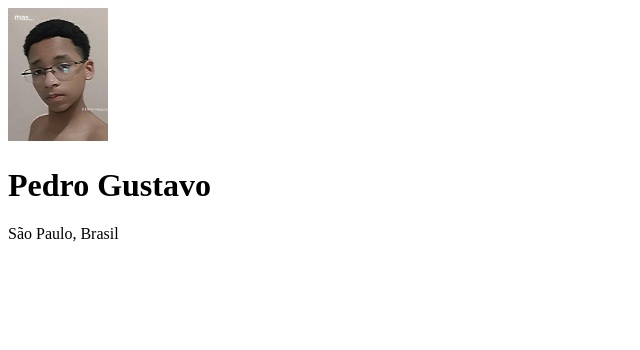
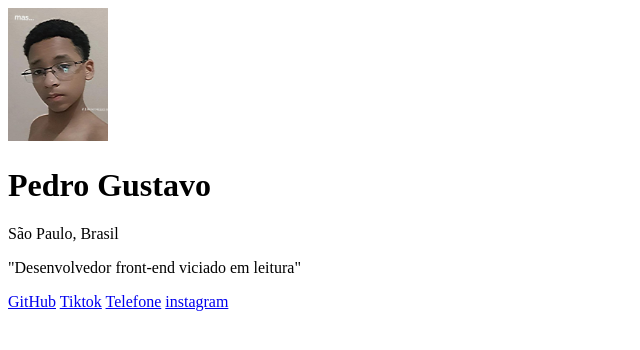
Before and after one commit to Pedrogustavim/meus-links, a plain HTML site: page index.html in a window 1280 px wide. Shown: the whole page, without its empty margins (0-640 px from the left). Drawn offline with Linux system fonts and the light colour scheme.

Commit message:
terminino do desenvolvimento do HTML

```diff
--- a/index.html
+++ b/index.html
@@ -10,6 +10,13 @@
         <img src="./050dd090-3373-4077-90fa-874e96f71db9.jpg" alt="Imagem do criador da pagina de links, Pedro Gustavo" width="100">
          <h1>Pedro Gustavo</h1>
          <p>São Paulo, Brasil</p>
+
+        <p>"Desenvolvedor front-end viciado em leitura"</p>
+
+        <a href="https://github.com/Pedrogustavim/meus-links">GitHub</a>
+        <a href="https://www.tiktok.com/following?lang=pt-BR">Tiktok</a>
+        <a href="https://wa.me/5511993611522">Telefone</a>
+        <a href="https://instagram.com/@pdrotrick">instagram</a>
     </div>
 </body>
 </html>
```
